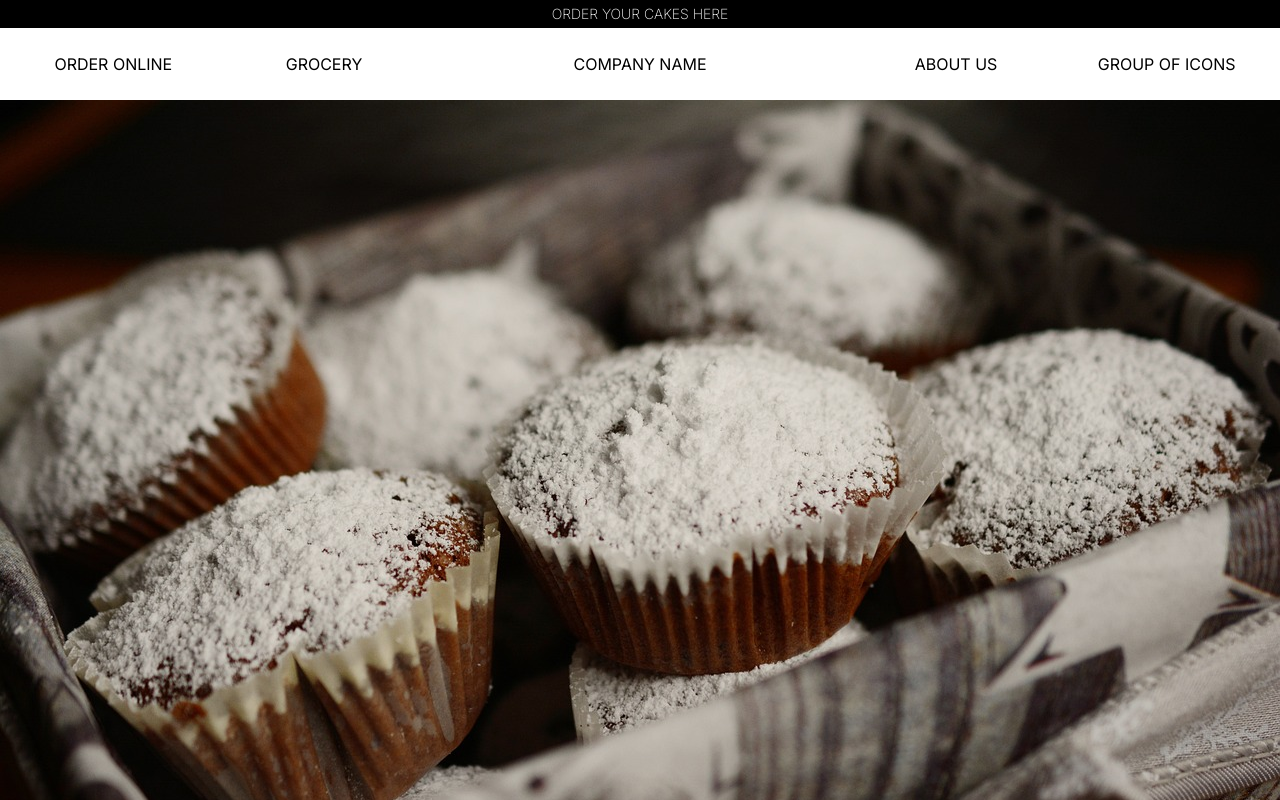
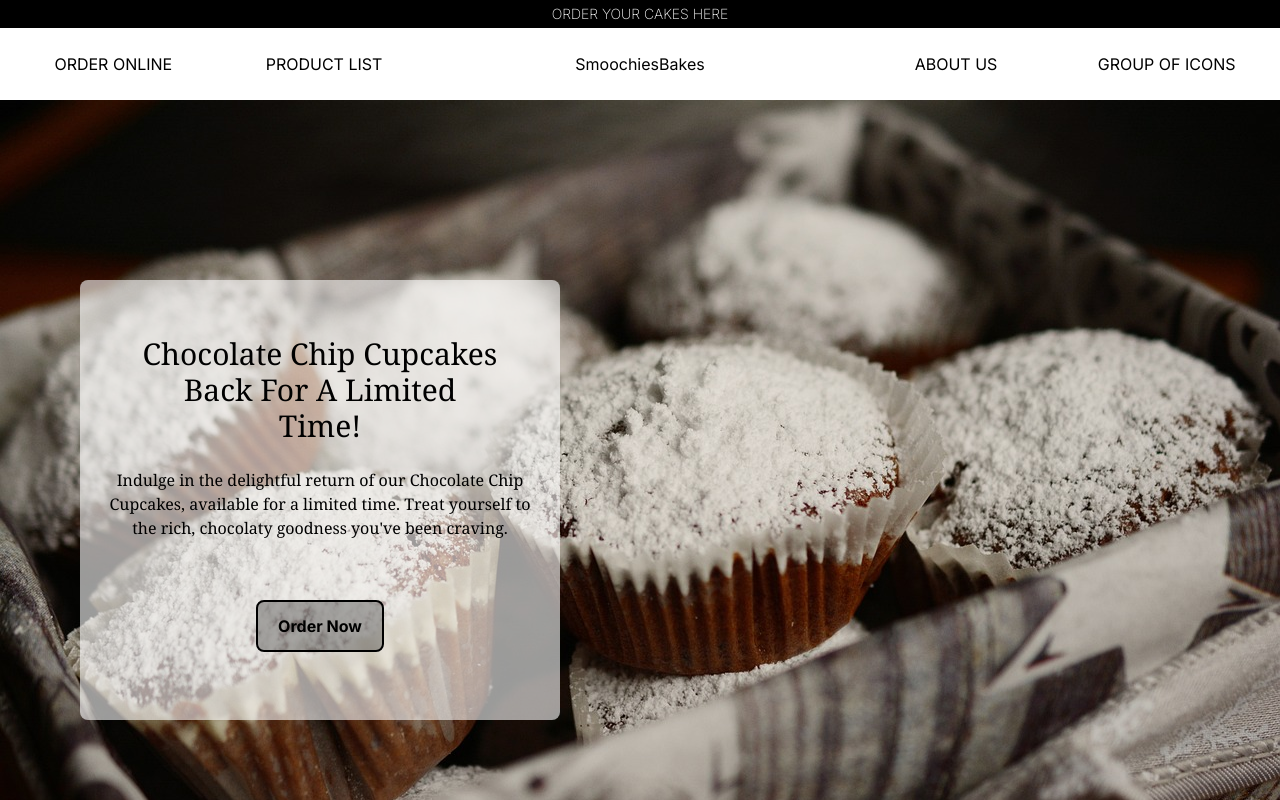
Before and after one commit to j3soos/smoochiesbakes-frontend, a Next.js app: page / in a window 1280 px wide. Shown: the top 800 px of the page. Built offline with nearby package versions, Linux system fonts and the light colour scheme.

Commit message:
added first  boxlike description

```diff
--- a/app/components/header.js
+++ b/app/components/header.js
@@ -19,7 +19,7 @@ export default function Header() {
                 <a href="/pages/order">ORDER ONLINE</a>
               </div>
               <div className="basis-1/2 text-center">
-                <a href="/pages/order">GROCERY</a>
+                <a href="/pages/order">PRODUCT LIST</a>
               </div>
             </div>
           </div>
@@ -27,12 +27,7 @@ export default function Header() {
           {/* Put logo here */}
           <div className="basis-1/3 text-center content-center">
             <a href="/">
-              {" "}
-              COMPANY NAME
-              {/* <FontAwesomeIcon
-                  className="bg-white text-black rounded-full text-xl p-14"
-                  icon={faCheck}
-                /> */}
+              {process.env.COMPANY_NAME}
             </a>
           </div>
 
--- a/app/page.js
+++ b/app/page.js
@@ -12,14 +12,27 @@ export default function Home() {
   return (
     <main className="flex min-h-screen flex-col bg-white">
       <Header />
-      <div className="flex flex-col w-full h-[60vh] fit relative">
-        <div className="flex transition-transform ease-in-out duration-300 transform">
-          <div className="w-full">
-            <img
-              src="/landing_page/carousel01.jpeg"
-              alt=""
-              className="w-full h-full"
-            />
+      <div className="flex-col w-full h-[100vh] bg-cover bg-no-repeat bg-[url('/landing_page/carousel01.jpeg')]">
+        <div className="flex flex-row h-full">
+          <div className="flex basis-1/2 w-full items-center justify-center">
+            <div className="flex-col w-[60vh] h-[55vh] bg-white p-4 py-14 rounded-lg bg-opacity-60 text-black space-y-6">
+              <div className="flex flex-row justify-center text-3xl text-center font-serif">
+                Chocolate Chip Cupcakes <br />
+                Back For A Limited
+                <br />
+                Time!
+              </div>
+              <div className="flex flex-row font-light text-center font-serif pb-9">
+                Indulge in the delightful return of our Chocolate Chip Cupcakes,
+                available for a limited time. Treat yourself to the rich,
+                chocolaty goodness you've been craving.
+              </div>
+              <div className="flex flex-row justify-center">
+                <button className="rounded-lg bg-black bg-opacity-30 py-3 px-5 font-bold border-2 border-black hover:text-amber-900 hover:bg-slate-300">
+                  Order Now
+                </button>
+              </div>
+            </div>
           </div>
         </div>
       </div>
```
Also changed, not shown: 1 other file (tests, documents, lock files or other folders).
